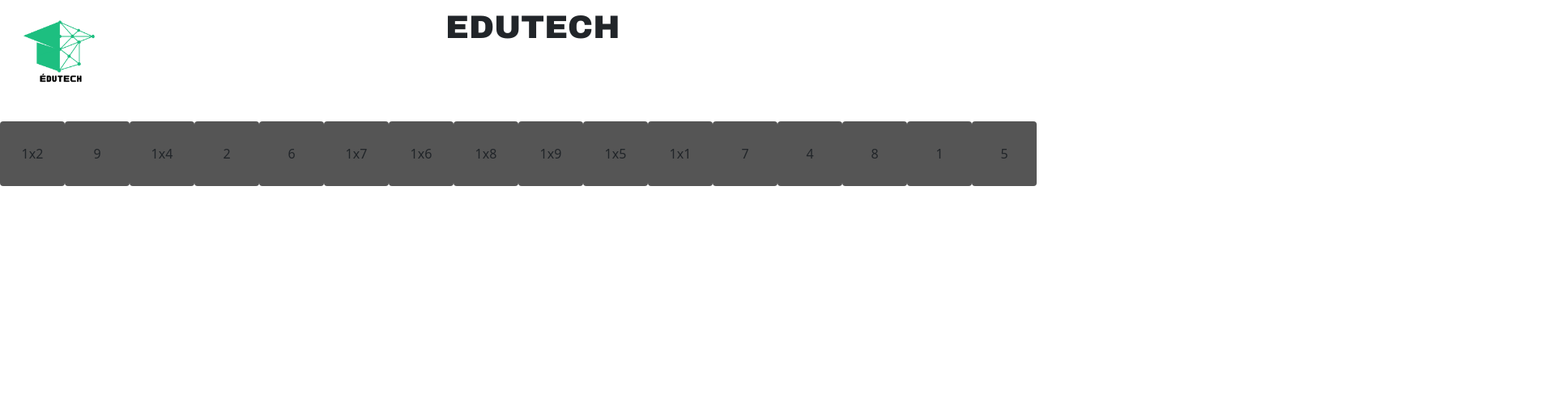
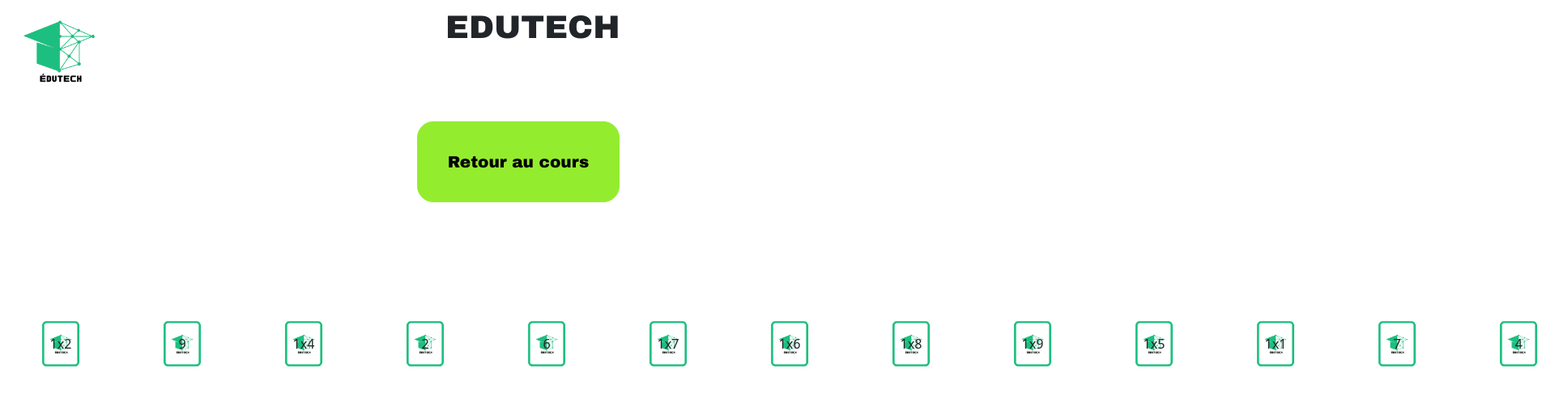
Before and after one commit to wiamebouaboub/Edutech, a Vue app in the folder frontend/: page /MemoryPartie in a window 1280 px wide. Shown: the top 492 px of the page at 81% size, 1920 px wide, since content can reach past the window. Built offline with nearby package versions, Linux system fonts and the light colour scheme.

Commit message:
Conception cartes du jeu memory

```diff
--- a/frontend/src/App.vue
+++ b/frontend/src/App.vue
@@ -51,6 +51,7 @@ img {
 
 h3{
     text-decoration-line: underline;
+    margin: 0 0 0 10px;
 }
 
 /*Style page d'acceuil */
--- a/frontend/src/components/MemoryCarte.vue
+++ b/frontend/src/components/MemoryCarte.vue
@@ -1,27 +1,35 @@
 <script setup>
-
-defineProps(["texte","index"]);
-
+defineProps(["texte", "index"]);
 </script>
 
 <template>
-
-<div id="carte{{index}}" class="carte">
-    {{texte}}
-</div>
-
-
+  <div class="box2">
+    <div>
+      <img id="carte" src="../assets/fondcarte.png" />
+    </div>
+    <div class="table">
+      {{ texte }}
+    </div>
+  </div>
 </template>
 
 <style>
- .carte {
- background: #555555;
- border-radius: 4px;
- width: 80px; height: 80px;
- display: flex;
- flex-direction: row;
- justify-content: center;
- align-items: center;
+.table{
+  position: absolute;
+  top: 50%;
+  left: 50%;
+  transform: translate(-50%, -50%);
+}
 
- }
+.carte{
+	max-width: 100%;
+	height: auto;
+}
+
+
+.box2{
+  position: relative;
+  text-align: center;
+}
+
 </style>
--- a/frontend/src/router/index.js
+++ b/frontend/src/router/index.js
@@ -12,6 +12,7 @@ import PageLecture from "@/views/PageLecture.vue";
 import PageConj from "@/views/PageConj.vue";
 import PageVoc from "@/views/PageVoc.vue";
 import MemoryPartie from "@/views/MemoryPartie.vue";
+
 
 const routes = [
   {
--- a/frontend/src/views/MemoryPartie.vue
+++ b/frontend/src/views/MemoryPartie.vue
@@ -72,9 +72,6 @@ function Melanger(listeC){
             listeMelange.push(listeC[index])
         }
 
-
-
-
 }
 }
 
@@ -84,14 +81,16 @@ Melanger(listeC)
 </script>
 
 <template>
+    <div>
+    <router-link to="/PageCalcul" class="box1">Retour au cours</router-link>
+    </div>
+    <div class="conteneur">
+    <MemoryCarte v-for="(texte, index) in listeMelange"
+            :key="index"
+            :texte="texte"/>
+    </div>
 
-<div class="conteneur">
-<MemoryCarte v-for="(texte, index) in listeMelange"
-        :key="index"
-        :texte="texte"/>
-
-
-</div>
+    <router-view/>
 </template>
 
 <style>
@@ -99,5 +98,6 @@ Melanger(listeC)
     display: flex;
     flex-direction: row;
     justify-content: space-around;
+    margin-top: 100px;
 }
 </style>
--- a/frontend/src/views/PageCalcul.vue
+++ b/frontend/src/views/PageCalcul.vue
@@ -10,8 +10,6 @@
         <header>
             <div class="contenu">
                 <h1 class="titre1">Calcul</h1>
-                <router-link to="/MemoryPartie">Jeu du memory des multiplication</router-link>
-                <router-view/>
             </div>
         </header>
         <section>
@@ -19,10 +17,36 @@
                 <div class="cours">
                     <h3>Cours</h3>
                 </div>
-                <div>
+                <div class="editCours">
                     <QuillEditor theme="snow" />
                 </div>
+            </article>
+            <article>
+                <div class="jeu">
+                    <router-link to="/MemoryPartie" class="jeuMultip"><h3>Jeu du memory des multiplication</h3></router-link>
+                    <img id="jeuMem" src="../assets/icon-jeuMemory.png">
+                </div>
+                <router-view/>
+
             </article>
         </section>
     </body>
 </template>
+
+<style>
+.jeuMultip{
+    color: black;
+
+}
+
+.jeu{
+    width: 200;
+    height: 200;
+}
+
+
+.editCours{
+    margin: 0 0 50px 5px;
+}
+
+</style>
```
Also changed, not shown: frontend/src/assets/fondcarte.png (added), frontend/src/assets/icon-jeuMemory.png (added).
